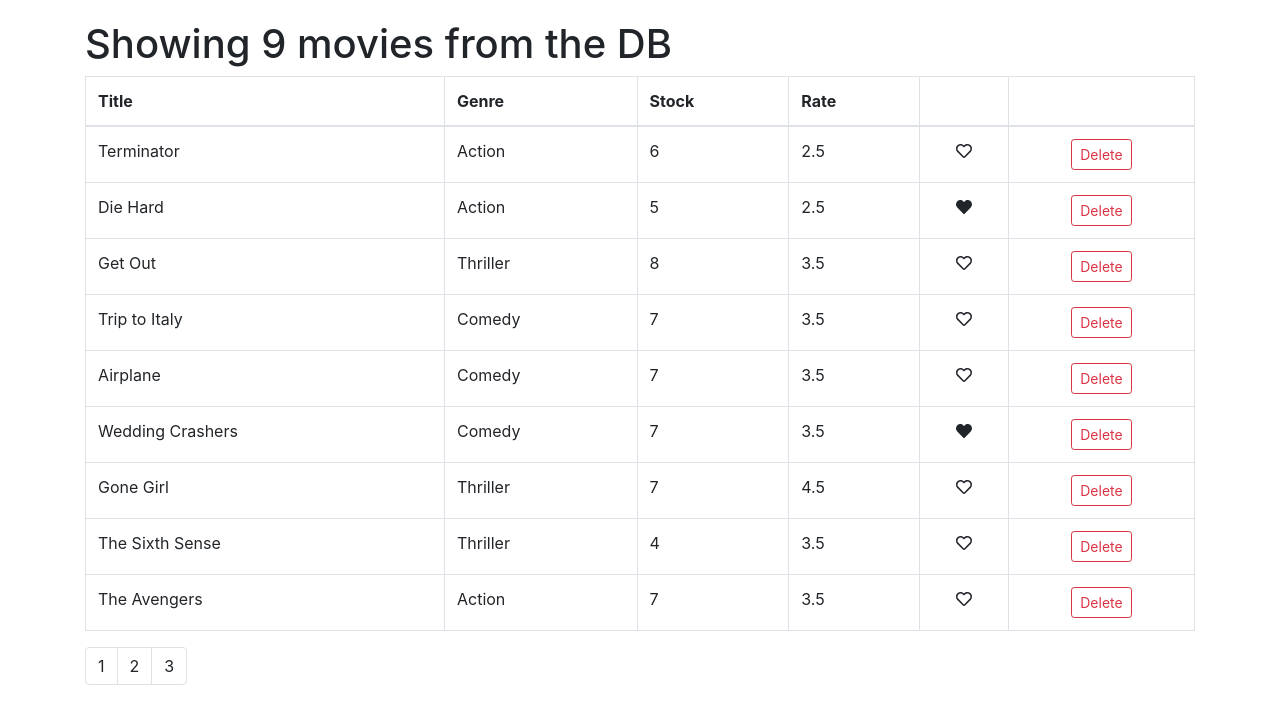
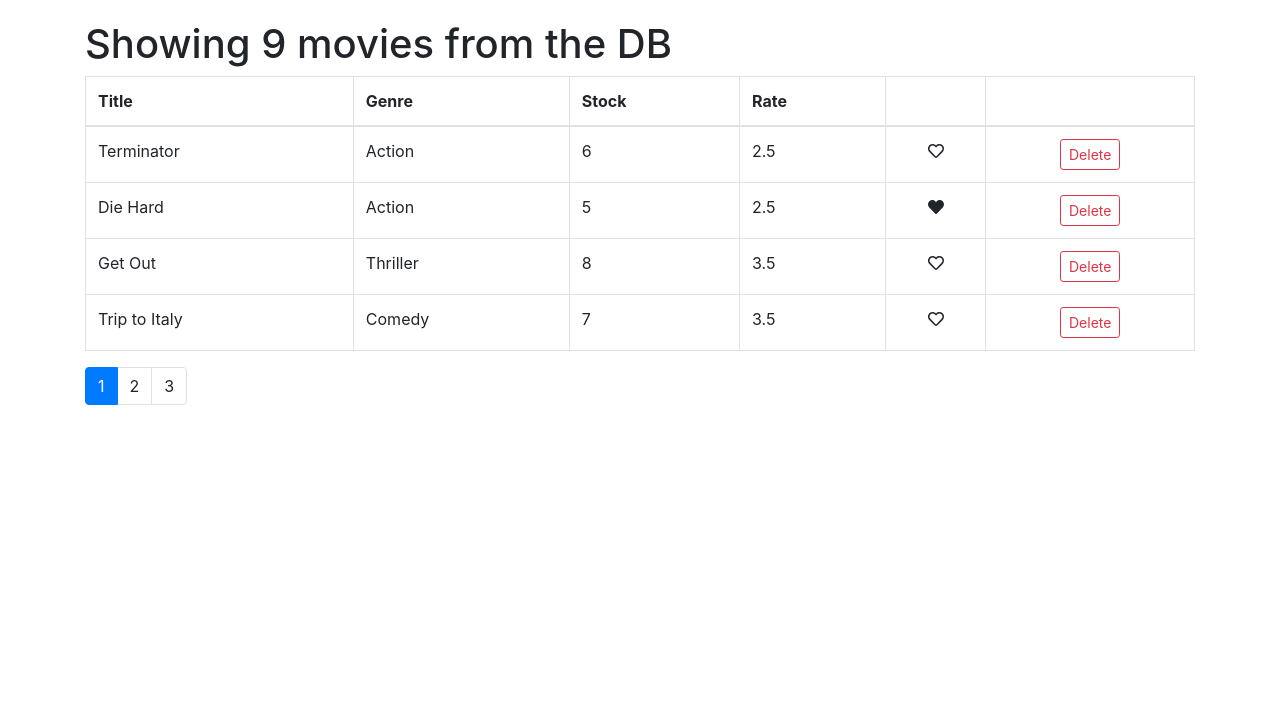
Before and after one commit to bolf/vidly, a React (Create React App) app: page / in a window 1280 px wide. Shown: the top 724 px of the page. Built offline with nearby package versions, Linux system fonts and the light colour scheme.

Commit message:
pagination added

```diff
--- a/package.json
+++ b/package.json
@@ -9,6 +9,7 @@
     "@fortawesome/react-fontawesome": "^0.1.4",
     "bootstrap": "^4.3.1",
     "lodash": "^4.17.10",
+    "prop-types": "^15.6.2",
     "react": "^16.8.4",
     "react-dom": "^16.8.4",
     "react-scripts": "2.1.8"
--- a/src/components/common/pagination.jsx
+++ b/src/components/common/pagination.jsx
@@ -2,18 +2,33 @@
 import _ from "lodash";
 
 const Pagination = props => {
-  const { itemsCount, pageSize } = props;
+  const { itemsCount, pageSize, currentPage, onPageChange } = props;
 
-  const pageCount = itemsCount / pageSize;
+  const pageCount = Math.ceil(itemsCount / pageSize);
+
+  if (pageCount === 1) return null;
+
   const pages = _.range(1, pageCount + 1); //crates array
 
   return (
     <nav aria-label="...">
-      <ul class="pagination">
+      <ul className="pagination">
         {pages.map(page => {
           return (
-            <li class="page-item">
-              <a class="page-link">{page}</a>
+            <li
+              key={page}
+              className={
+                "page-item" + (props.currentPage === page ? " active" : "")
+              }
+            >
+              <a
+                className="page-link"
+                onClick={() => {
+                  onPageChange(page);
+                }}
+              >
+                {page}
+              </a>
             </li>
           );
         })}
--- a/src/components/movies.jsx
+++ b/src/components/movies.jsx
@@ -2,11 +2,13 @@
 import { getMovies } from "../services/fakeMovieService";
 import Like from "./common/like";
 import Pagination from "./common/pagination";
+import { paginate } from "../utils/paginate";
 
 class Movies extends Component {
   state = {
     movies: getMovies(),
-    pageSize: 4
+    pageSize: 4,
+    currentPage: 1
   };
 
   handleDelete = movieFoorDeleting => {
@@ -35,7 +37,10 @@
     this.setState({ movies });
   };
 
-  handlePageChange = page => {};
+  handlePageChange = page => {
+    if (this.state.currentPage === page) return;
+    this.setState({ currentPage: page });
+  };
 
   render() {
     return (
@@ -53,7 +58,11 @@
             </tr>
           </thead>
           <tbody>
-            {this.state.movies.map(movie => {
+            {paginate(
+              this.state.movies,
+              this.state.currentPage,
+              this.state.pageSize
+            ).map(movie => {
               return (
                 <tr key={movie._id}>
                   <td>{movie.title}</td>
@@ -84,6 +93,7 @@
           itemsCount={this.state.movies.length}
           pageSize={this.state.pageSize}
           onPageChange={this.handlePageChange}
+          currentPage={this.state.currentPage}
         />
       </React.Fragment>
     );
--- /dev/null
+++ b/src/utils/paginate.js
@@ -0,0 +1,9 @@
+import _ from "lodash";
+
+export function paginate(items, pageNumber, pageSize) {
+  const startIndex = (pageNumber - 1) * pageSize;
+  return _(items) //wrap with "_"-object
+    .slice(startIndex)
+    .take(pageSize)
+    .value();
+}
```
Also changed, not shown: 1 other file (tests, documents, lock files or other folders).
